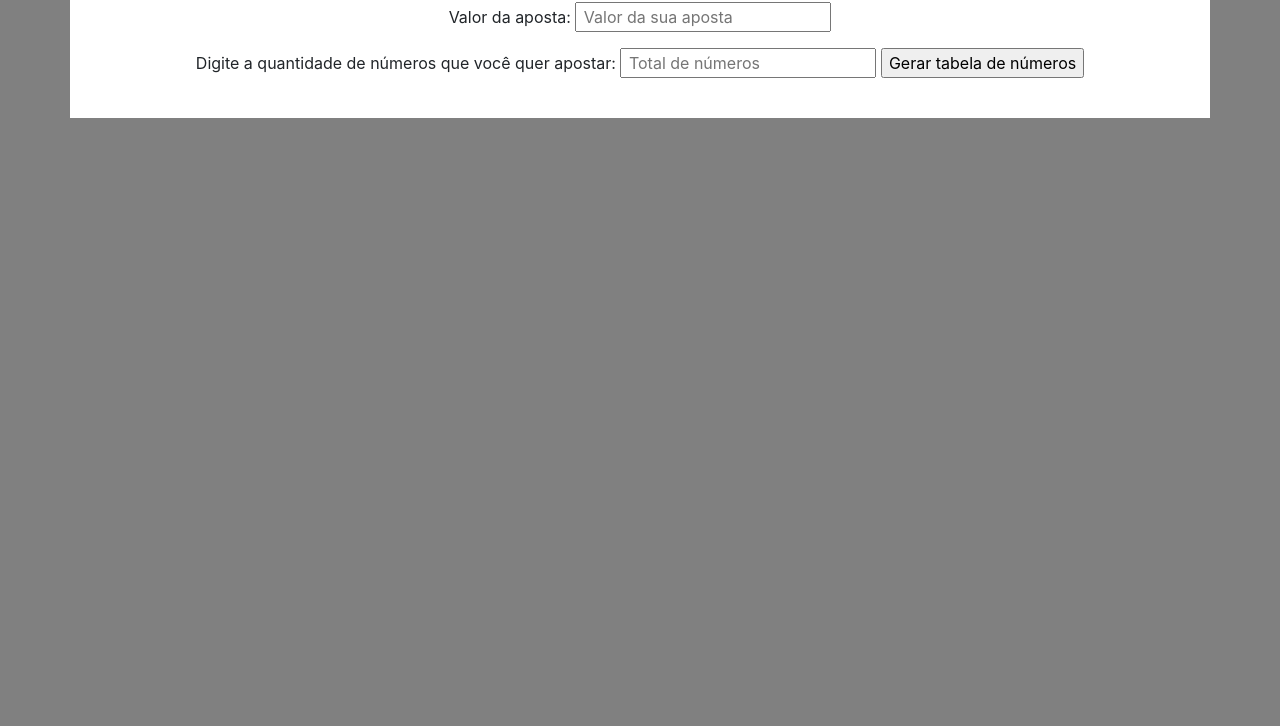
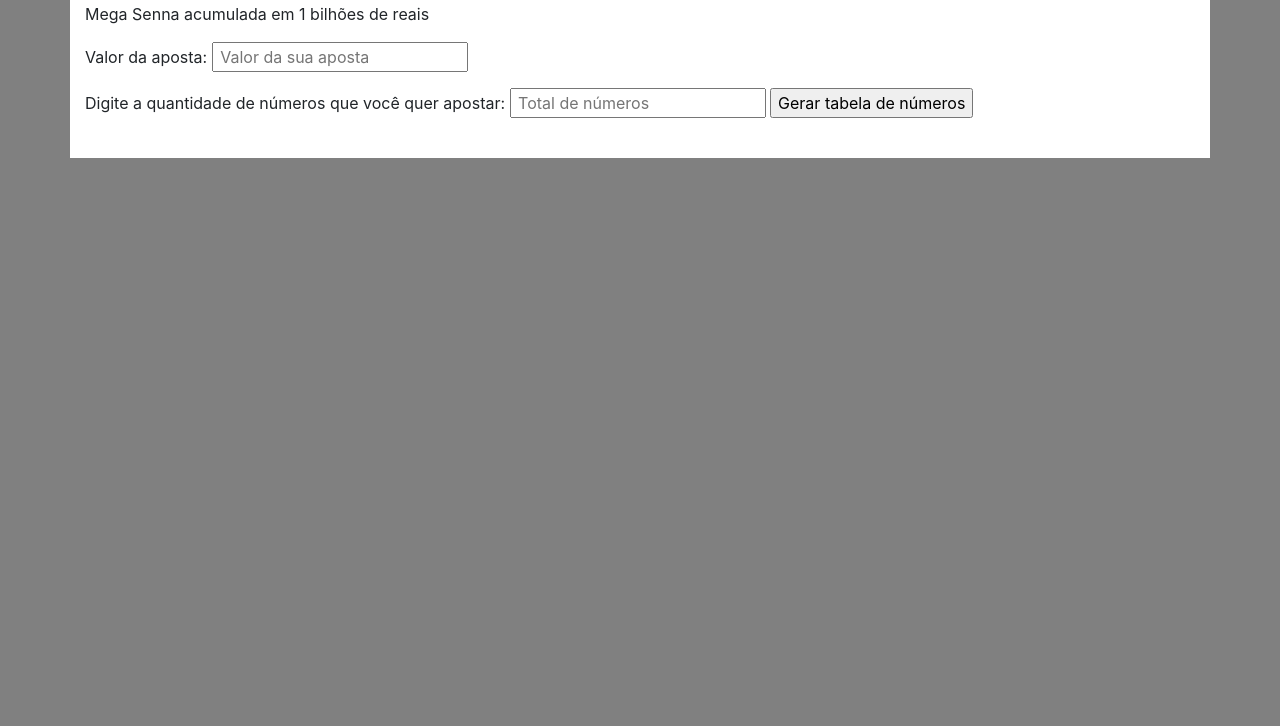
Before and after one commit to SeedPluss/Jogo_js, a plain HTML site: page index.html in a window 1280 px wide. Shown: the part 74-800 px from the top of the page. Drawn offline with nearby package versions, Linux system fonts and the light colour scheme.

Commit message:
#3 changed css and html

```diff
--- a/index.html
+++ b/index.html
@@ -12,6 +12,7 @@
   <body class="colorbody">
     <div class="container colorcontainer">
         <h1 class="alinhamentodostextos paddingelements">Mega Senna</h1>
+        <p>Mega Senna acumulada em 1 bilhões de reais</p>
             <p class="alinhamentodostextos">Valor da aposta: <input type="number" placeholder=" Valor da sua aposta" id="valoraposta"></p>
             <p class="alinhamentodostextos">Digite a quantidade de números que você quer apostar: <input type="number" placeholder=" Total de números" id="numerosaposta"> <input class="alinhamentodostextos" type="button" value="Gerar tabela de números" onclick="GerarNumero()"></p>
             <br>
--- a/style.css
+++ b/style.css
@@ -7,7 +7,7 @@
 }
 
 .alinhamentodostextos{
-    text-align: center;
+    text-align: left;
 }
 /*Padding dos objetos da pagina*/
 .paddingelements{
```
